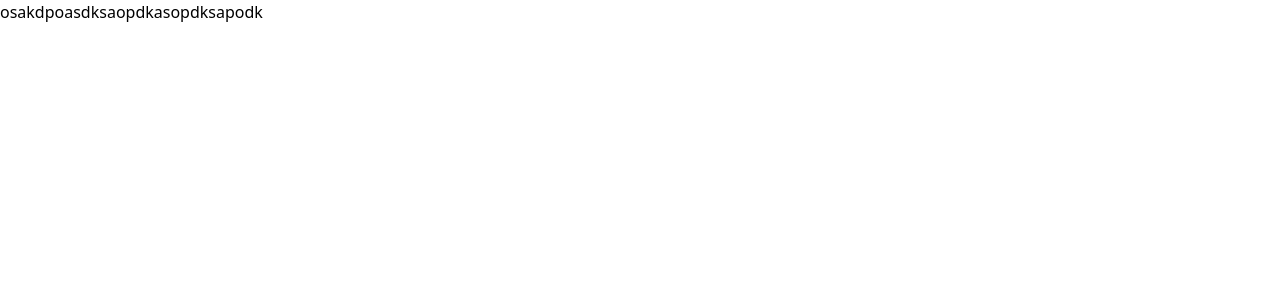
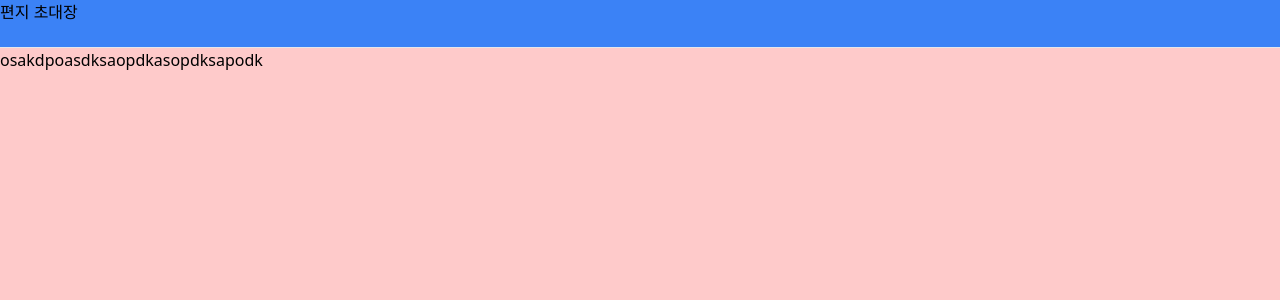
Before and after one commit to jklasd2001/small-to-big, a SvelteKit app: page / in a window 1280 px wide. Shown: the top 300 px of the page. Built offline with nearby package versions, Linux system fonts and the light colour scheme.

Commit message:
feat: 레이아웃 작업 중

```diff
--- a/src/components/app-shell.svelte
+++ b/src/components/app-shell.svelte
@@ -1 +1,19 @@
-<div>App Shelas['p;dlasp[dlsa[pl</div>
+<script>
+    let {children} = $props();
+</script>
+
+<div class="contents">
+    <header class="fixed h-12 top-0 left-0 w-full bg-blue-500 border-b border-gray-200">
+        <a href="/birthday-letter">
+            편지
+        </a>
+
+        <a href="/invitation-card">
+            초대장
+        </a>
+    </header>
+
+    <div class="mt-12 min-h-[calc(100vh-48px)] bg-red-200">
+        {@render children()}
+    </div>
+</div>
--- /dev/null
+++ b/src/components/mobile-shell.svelte
@@ -0,0 +1,11 @@
+<script>
+    let {children} = $props()
+</script>
+
+<div class="contents">
+    <div class="container mx-auto px-4 border-l border-r border-gray-200 min-h-screen w-[720px]">
+        {@render children()}
+    </div>
+
+    <button class="fixed top-6 left-6 bg-blue-500">아아아</button>
+</div>
--- /dev/null
+++ b/src/routes/(app)/+layout.svelte
@@ -0,0 +1,9 @@
+<script>
+    import AppShell from '../../components/app-shell.svelte';
+
+    let {children} = $props();
+</script>
+
+<AppShell>
+    {@render children()}
+</AppShell>
--- /dev/null
+++ b/src/routes/(test)/+layout.svelte
@@ -0,0 +1,9 @@
+<script>
+    import MobileShell from '../../components/mobile-shell.svelte';
+
+    let {children} = $props();
+</script>
+
+<MobileShell>
+    {@render children()}
+</MobileShell>
--- a/src/routes/(test)/invitation-card/+layout.svelte
+++ b/src/routes/(test)/invitation-card/+layout.svelte
@@ -2,6 +2,4 @@
     let {children} = $props()
 </script>
 
-<div class="w-96 mx-auto bg-red-200">
-    {@render children()}
-</div>
+{@render children()}
--- /dev/null
+++ b/src/routes/(test)/invitation-card/components/share.svelte
@@ -0,0 +1,3 @@
+<div>
+    공유하기
+</div>
--- a/src/routes/+layout.svelte
+++ b/src/routes/+layout.svelte
@@ -1,5 +1,6 @@
 <script>
     import "../app.css";
+
     let {children} = $props();
 </script>
 
```
Also changed, not shown: 1 other file (tests, documents, lock files or other folders).
